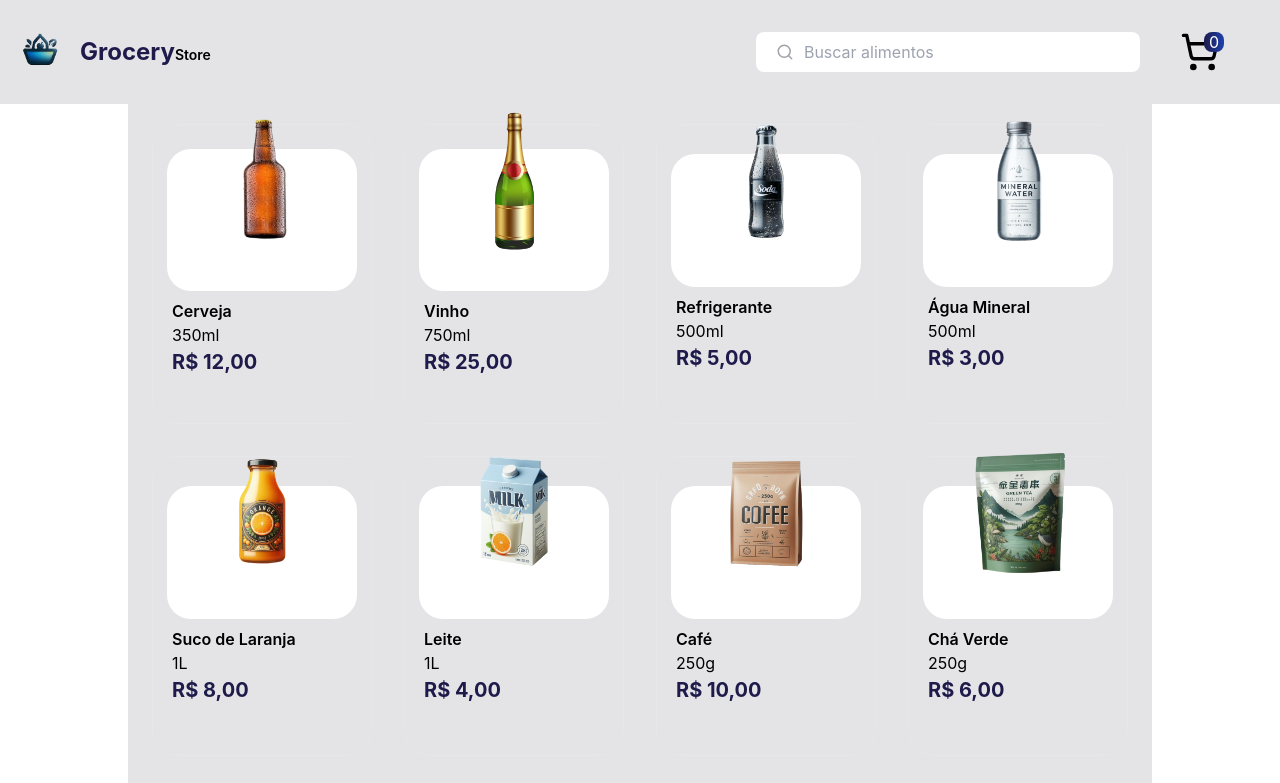
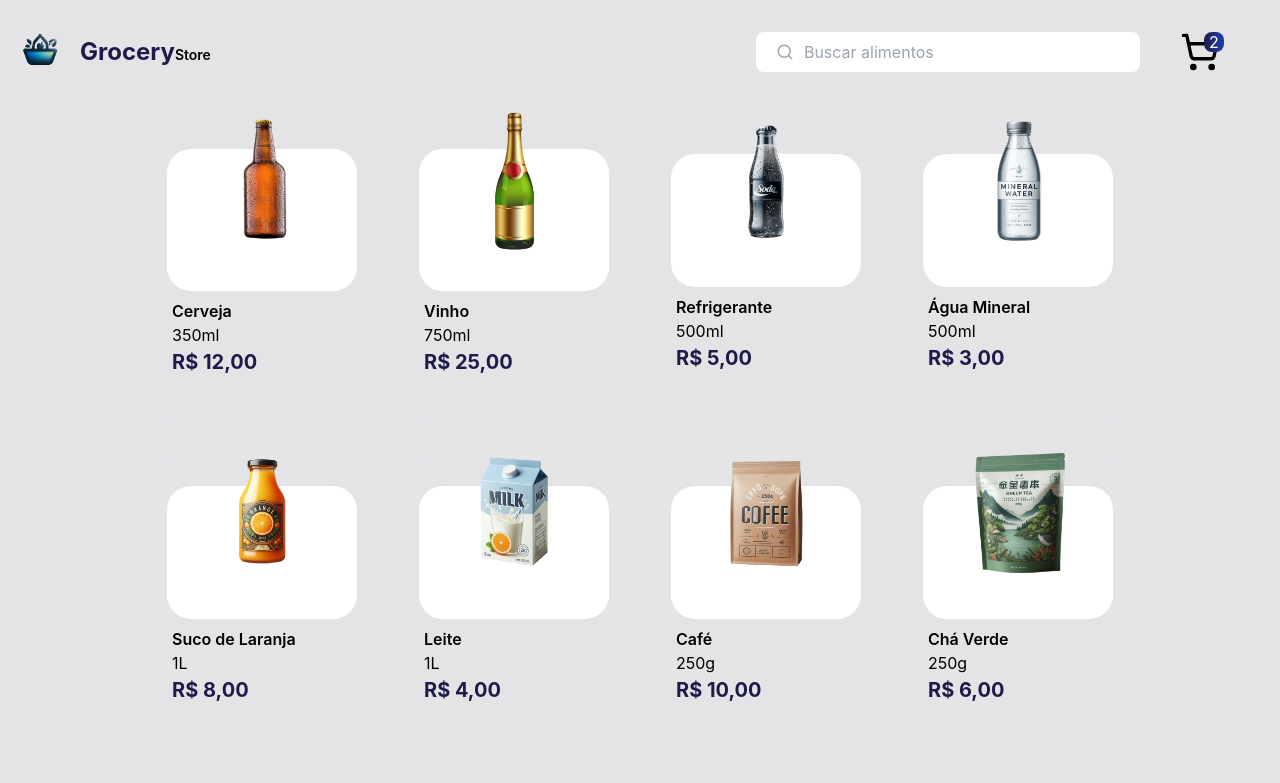
Before and after one commit to ismael-henrique-dev/Grocery-Store, a React (Vite) app: page / in a window 1280 px wide. Shown: the top 783 px of the page. Built offline with nearby package versions, Linux system fonts and the light colour scheme; a web font is replaced by a local one.

Commit message:
more updates

```diff
--- a/src/components/Header.tsx
+++ b/src/components/Header.tsx
@@ -1,7 +1,6 @@
 import { Search, ShoppingCart } from "lucide-react"
 import logo from "../assets/logo.png"
 import { useState } from "react"
-import { totalProducts } from "./Modal"
 
 export const Header = ({setSearch, setOpenModal}:any) => {
 
@@ -30,7 +29,7 @@ export const Header = ({setSearch, setOpenModal}:any) => {
           </div>
           <div className="flex sm:mx-10 mx-5 cursor-pointer" onClick={handleVisible}>
             <ShoppingCart className="size-10"/>
-            <span className="bg-gradient-to-l mt-4 from-blue-800 to-indigo-950 size-5 flex items-center justify-center text-white rounded-lg relative bottom-4 right-4">{totalProducts}</span>
+            <span className="bg-gradient-to-l mt-4 from-blue-800 to-indigo-950 size-5 flex items-center justify-center text-white rounded-lg relative bottom-4 right-4">2</span>
           </div>
         </section>
       </header>
--- a/src/components/Modal.tsx
+++ b/src/components/Modal.tsx
@@ -52,7 +52,9 @@ export function Modal({open, close}:any) {
     setQuanty(newQuanty)
   }
 
-  totalProducts = cart.length
+  useEffect(() => {
+    totalProducts = cart.length
+  },[cart])
 
   if (open) {
     return (
--- a/src/index.css
+++ b/src/index.css
@@ -1,3 +1,7 @@
 @tailwind base;
 @tailwind components;
 @tailwind utilities;
+
+body {
+  background-color:  rgb(228 228 231);
+}
--- a/src/pages/Home.tsx
+++ b/src/pages/Home.tsx
@@ -8,6 +8,7 @@ export const Home = () => {
 
   const [search, setSearch] = useState('')
   const [openModal, setOpenModal] = useState(false)
+  const [countProductsCart, setCountProductsCart] = useState(0)
 
   const filteredProducts:any = products.filter((product) => product.title.toLocaleLowerCase().includes(search))
 
```
